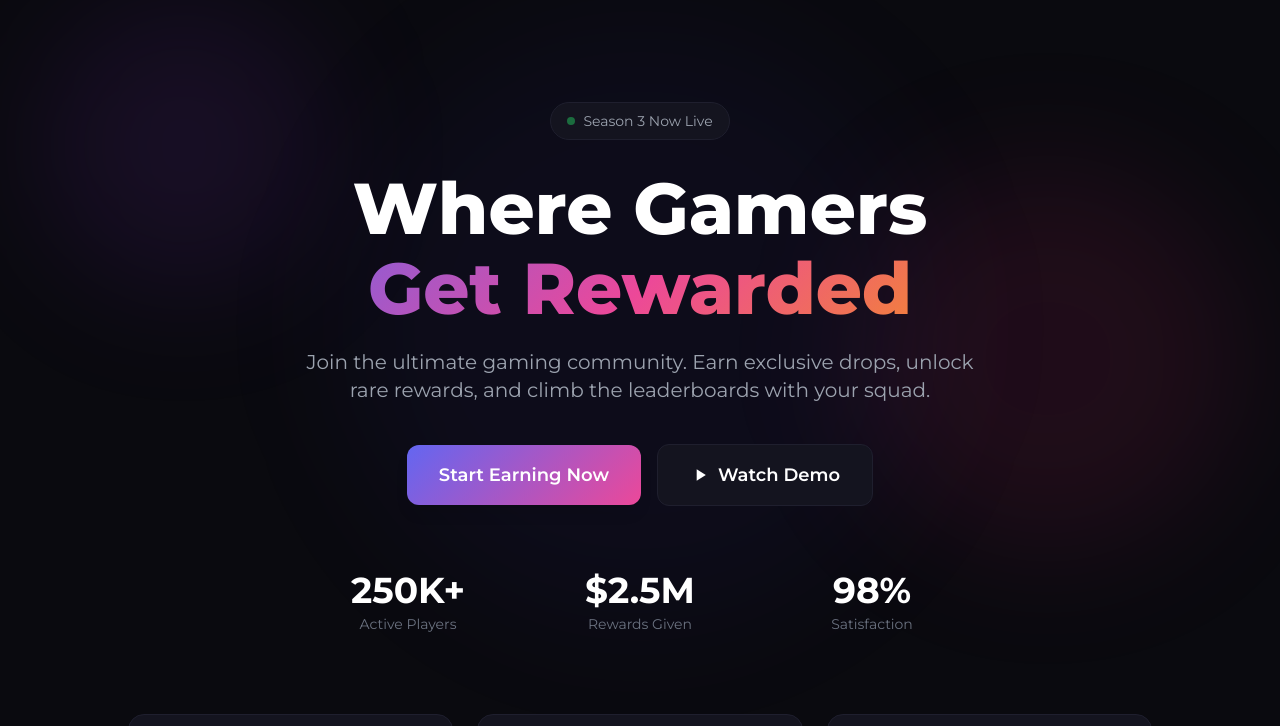
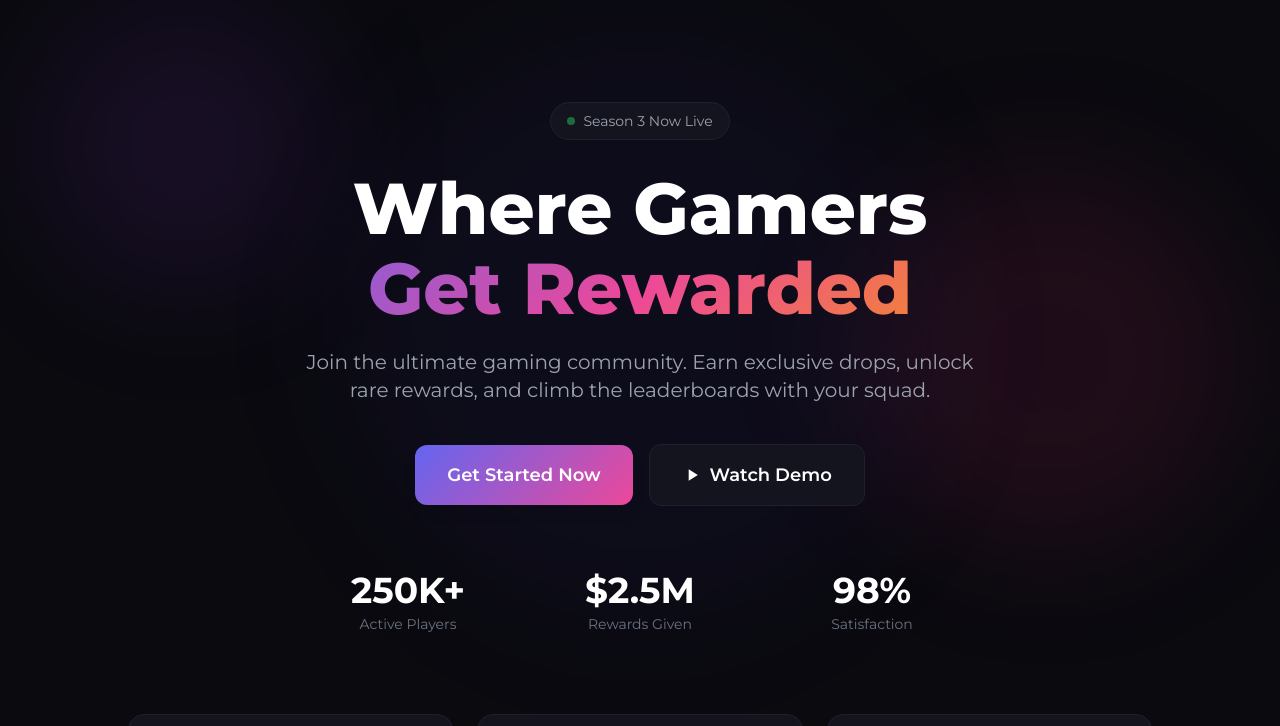
Before and after one commit to ALmax-git/LuckyDrop, a plain HTML site: page index.html in a window 1280 px wide. Shown: the part 74-800 px from the top of the page. Drawn offline with nearby package versions, Linux system fonts and the light colour scheme.

```diff
--- a/index.html
+++ b/index.html
@@ -142,7 +142,7 @@
           <!-- CTA Buttons -->
           <div class="flex flex-col sm:flex-row items-center justify-center gap-4 mb-16">
             <button id="cta-button" class="w-full sm:w-auto px-8 py-4 rounded-xl gradient-btn text-white font-semibold text-lg shadow-lg hover:shadow-xl transform hover:-translate-y-1 transition-all duration-300 glow-effect">
-              Start Earning Now
+              Get Started Now
             </button>
             <button class="w-full sm:w-auto px-8 py-4 rounded-xl bg-lucky-card border border-lucky-border text-white font-semibold text-lg hover:bg-lucky-border transition-colors flex items-center justify-center gap-2">
               <svg class="w-5 h-5" fill="currentColor" viewBox="0 0 24 24">
```
